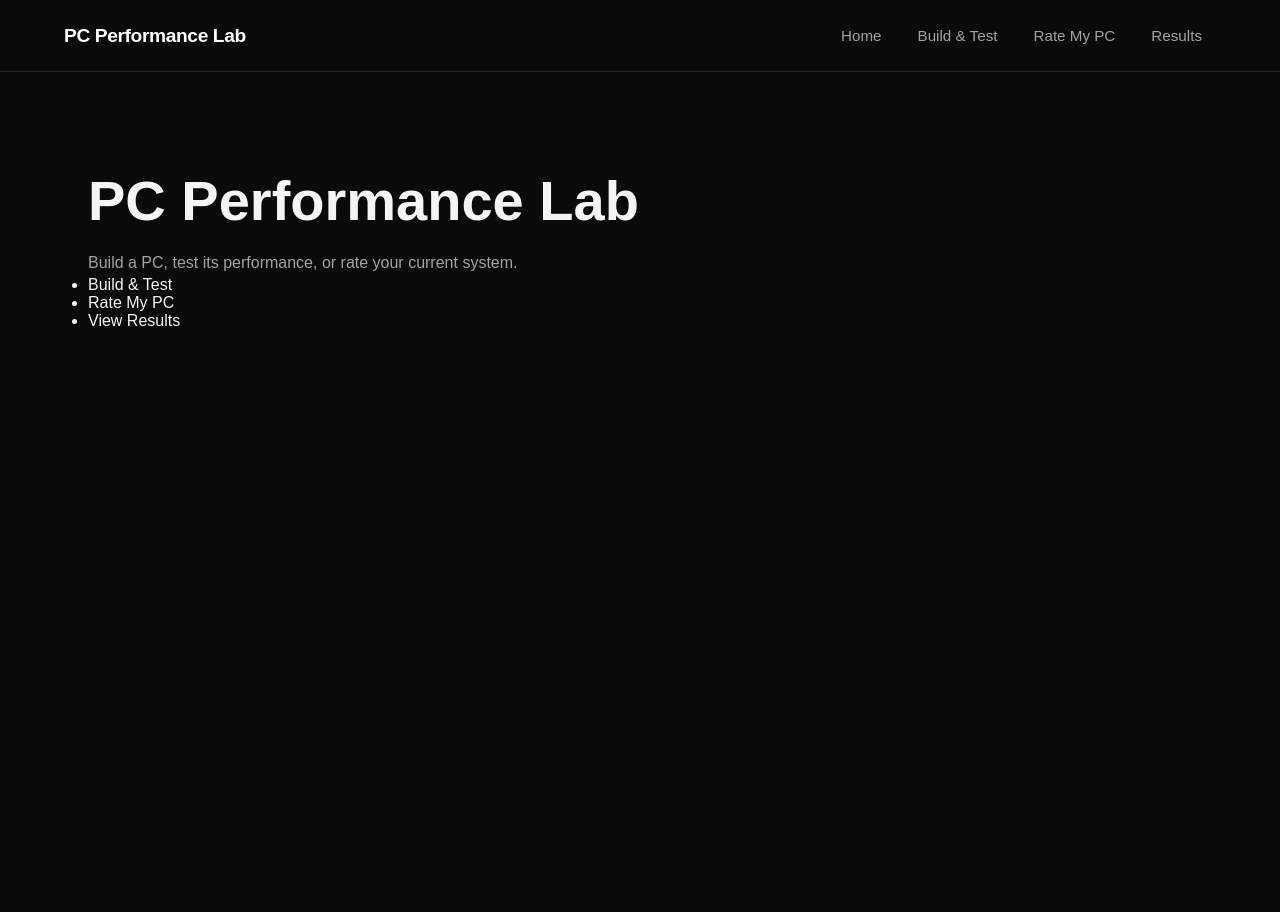
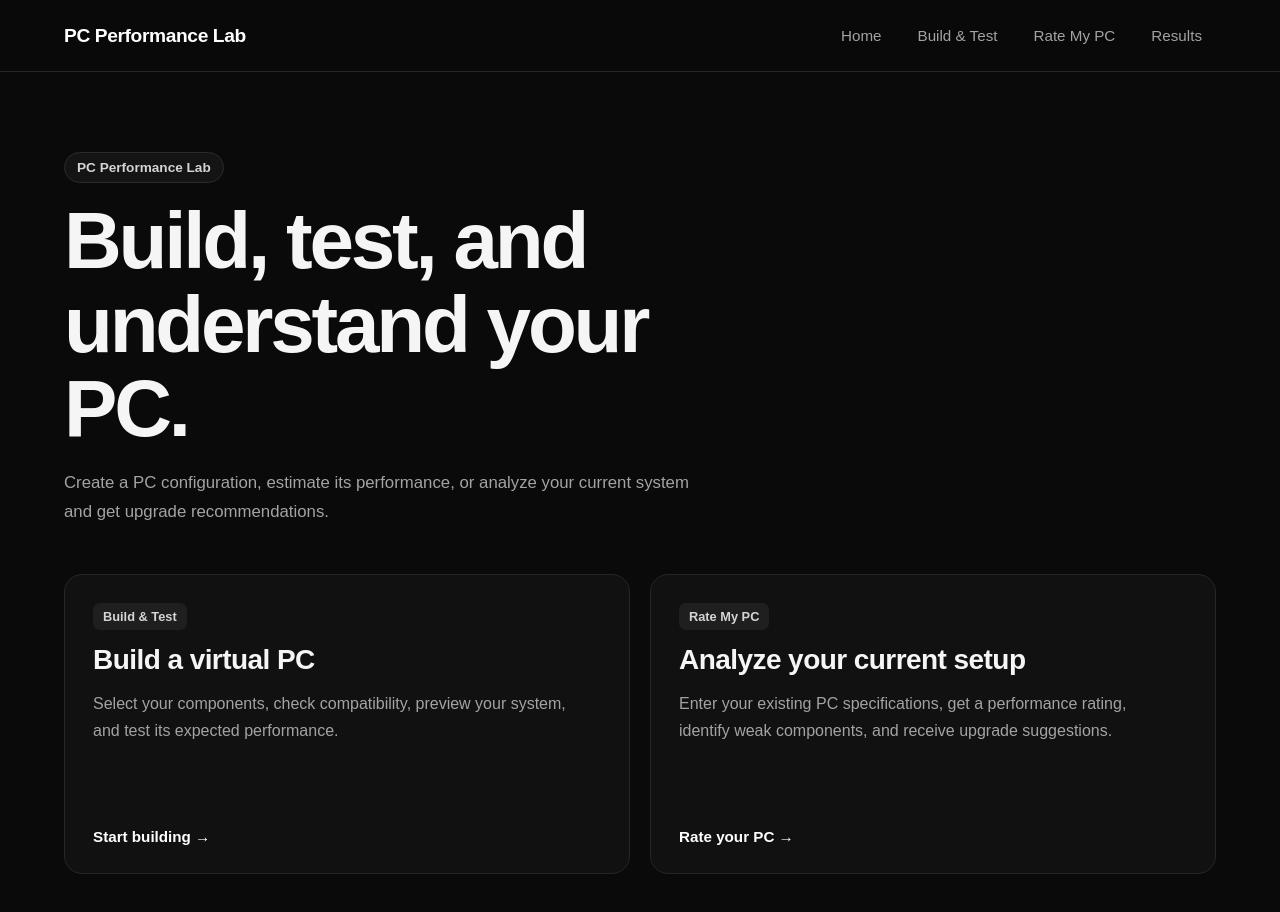
Before and after one commit to Shinnbeegpp/pc-performance-lab, a Next.js app in the folder apps/web/: page / in a window 1280 px wide. Shown: the top 912 px of the page. Before the commit the page ends 800 px from the top, so only its background shows below. Built offline with nearby package versions, Linux system fonts and the light colour scheme.

Commit message:
navigation bar style card

```diff
--- a/apps/web/app/globals.css
+++ b/apps/web/app/globals.css
@@ -115,3 +115,120 @@ p {
     padding: 32px 20px;
   }
 }
+
+/* Homepage */
+
+.home {
+  padding-top: 32px;
+}
+
+.home-hero {
+  max-width: 760px;
+  margin-bottom: 48px;
+}
+
+.home-badge {
+  display: inline-block;
+  margin-bottom: 16px;
+  padding: 7px 12px;
+  border: 1px solid #2b2b2b;
+  border-radius: 999px;
+  background: #141414;
+  color: #d4d4d4;
+  font-size: 0.85rem;
+  font-weight: 600;
+}
+
+.home-hero h1 {
+  max-width: 720px;
+  margin-bottom: 18px;
+  font-size: clamp(2.5rem, 7vw, 5rem);
+  line-height: 1.05;
+  letter-spacing: -0.04em;
+}
+
+.home-hero p {
+  max-width: 650px;
+  font-size: 1.05rem;
+}
+
+.feature-grid {
+  display: grid;
+  grid-template-columns: repeat(2, minmax(0, 1fr));
+  gap: 20px;
+}
+
+.feature-card {
+  min-height: 300px;
+  padding: 28px;
+  border: 1px solid #262626;
+  border-radius: 18px;
+  background: #111111;
+
+  display: flex;
+  flex-direction: column;
+  justify-content: space-between;
+  gap: 32px;
+
+  transition:
+    transform 0.2s ease,
+    border-color 0.2s ease,
+    background-color 0.2s ease;
+}
+
+.feature-card:hover {
+  transform: translateY(-4px);
+  border-color: #525252;
+  background: #161616;
+}
+
+.feature-card-content {
+  display: flex;
+  flex-direction: column;
+  gap: 14px;
+}
+
+.feature-card-label {
+  width: fit-content;
+  padding: 6px 10px;
+  border-radius: 7px;
+  background: #1f1f1f;
+  color: #d4d4d4;
+  font-size: 0.8rem;
+  font-weight: 600;
+}
+
+.feature-card h2 {
+  font-size: 1.75rem;
+  letter-spacing: -0.02em;
+}
+
+.feature-card p {
+  max-width: 500px;
+}
+
+.feature-card-action {
+  color: #ffffff;
+  font-size: 0.95rem;
+  font-weight: 600;
+}
+
+/* Responsive homepage */
+
+@media (max-width: 800px) {
+  .home {
+    padding-top: 12px;
+  }
+
+  .home-hero {
+    margin-bottom: 32px;
+  }
+
+  .feature-grid {
+    grid-template-columns: 1fr;
+  }
+
+  .feature-card {
+    min-height: 240px;
+  }
+}
--- a/apps/web/app/page.tsx
+++ b/apps/web/app/page.tsx
@@ -2,28 +2,53 @@ import Link from "next/link";
 
 export default function HomePage() {
   return (
-    <main>
-      <h1>PC Performance Lab</h1>
+    <section className="home">
+      <div className="home-hero">
+        <span className="home-badge">PC Performance Lab</span>
 
-      <p>
-        Build a PC, test its performance, or rate your current system.
-      </p>
+        <h1>Build, test, and understand your PC.</h1>
 
-      <nav>
-        <ul>
-          <li>
-            <Link href="/builder">Build & Test</Link>
-          </li>
+        <p>
+          Create a PC configuration, estimate its performance, or analyze your
+          current system and get upgrade recommendations.
+        </p>
+      </div>
 
-          <li>
-            <Link href="/rate-my-pc">Rate My PC</Link>
-          </li>
+      <div className="feature-grid">
+        <Link href="/builder" className="feature-card">
+          <div className="feature-card-content">
+            <span className="feature-card-label">Build & Test</span>
 
-          <li>
-            <Link href="/results">View Results</Link>
-          </li>
-        </ul>
-      </nav>
-    </main>
+            <h2>Build a virtual PC</h2>
+
+            <p>
+              Select your components, check compatibility, preview your system,
+              and test its expected performance.
+            </p>
+          </div>
+
+          <span className="feature-card-action">
+            Start building →
+          </span>
+        </Link>
+
+        <Link href="/rate-my-pc" className="feature-card">
+          <div className="feature-card-content">
+            <span className="feature-card-label">Rate My PC</span>
+
+            <h2>Analyze your current setup</h2>
+
+            <p>
+              Enter your existing PC specifications, get a performance rating,
+              identify weak components, and receive upgrade suggestions.
+            </p>
+          </div>
+
+          <span className="feature-card-action">
+            Rate your PC →
+          </span>
+        </Link>
+      </div>
+    </section>
   );
 }
```
